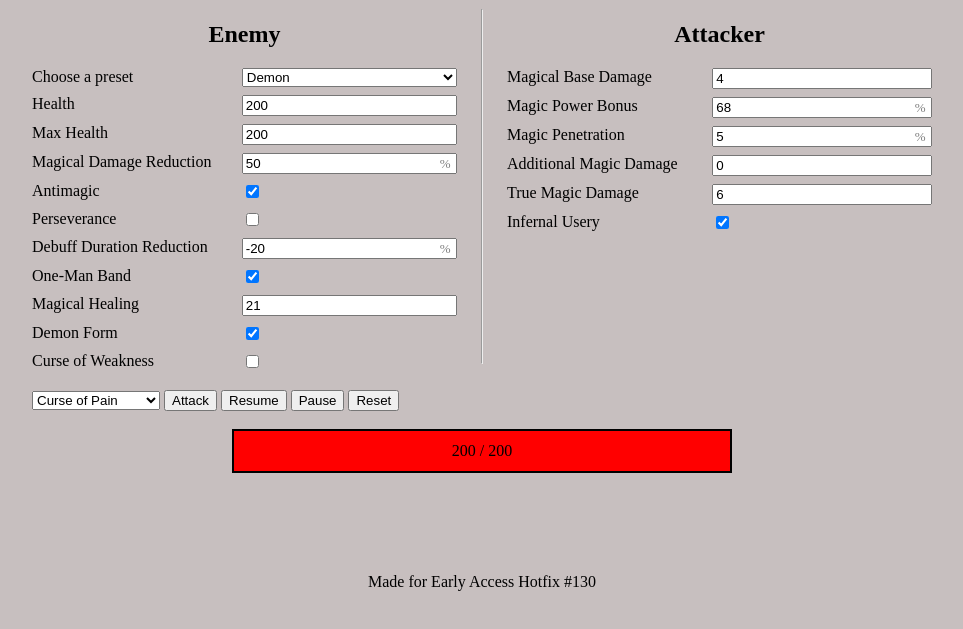
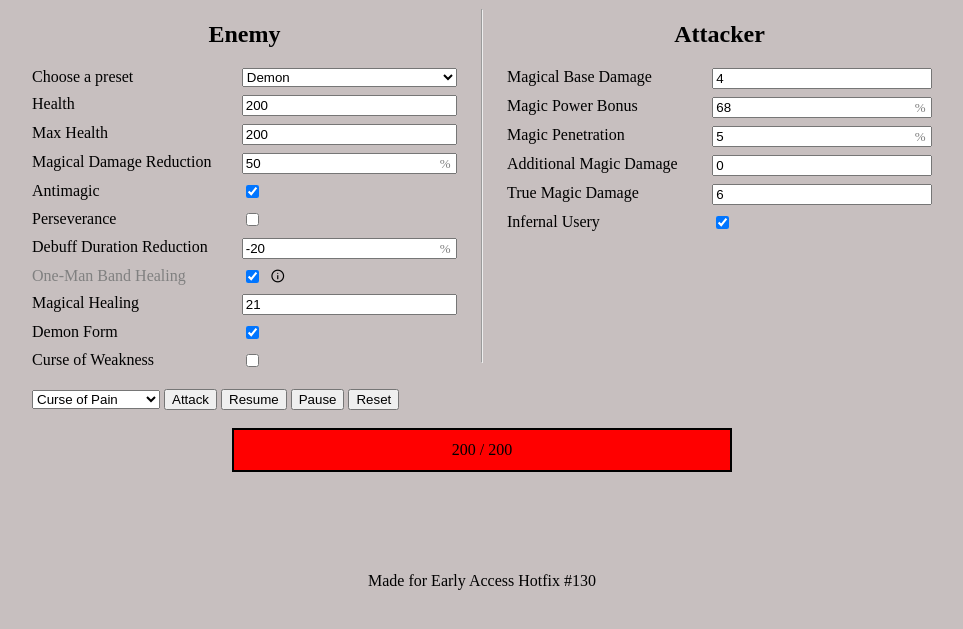
Before and after one commit to Kazimazi/dark-simulator, a website with bundled scripts: page src/index.html in a window 1280 px wide. Shown: the part 79-708 px from the top of the page, without its empty margins (158-1121 px from the left). Built offline with nearby package versions, Linux system fonts and the light colour scheme.

Commit message:
feat: mark one-man band legacy

```diff
--- a/src/index.html
+++ b/src/index.html
@@ -5,6 +5,7 @@
 		<meta name="viewport" content="width=device-width, initial-scale=1">
 		<title>Darksim</title>
 		<link href="style.css" rel="stylesheet">
+		<link rel="stylesheet" href="https://fonts.googleapis.com/css2?family=Material+Symbols+Outlined:opsz,wght,FILL,GRAD@24,400,0,0&icon_names=info">
 	</head>
 
 	<body>
@@ -46,8 +47,13 @@
 							<input type="text" id="debuff-duration-reduction" value="" autocomplete="off">
 						</div>
 
-						<label for="one-man-band">One-Man Band</label>
-						<div><input type="checkbox" id="one-man-band" name="one-man-band"></div>
+						<label for="one-man-band" class="legacy">One-Man Band Healing</label>
+						<div class="mat-icon-container">
+							<input type="checkbox" id="one-man-band" name="one-man-band">
+							<span title="Removed in patch #132" class="material-symbols-outlined mat-icon">
+								info
+							</span>
+						</div>
 
 						<label for="one-man-band-magical-healing">Magical Healing</label>
 						<input type="text" id="one-man-band-magical-healing" name="one-man-band-magical-healing" value="" autocomplete="off">
--- a/src/style.css
+++ b/src/style.css
@@ -100,3 +100,18 @@ h2 {
   font-size: 13px;
   color: gray;
 }
+
+.legacy {
+  color: gray;
+}
+
+.mat-icon-container {
+  display: flex;
+  align-items: center;
+  gap: 8px;
+}
+
+.mat-icon {
+  font-size: 16px !important;
+  cursor: pointer;
+}
```
